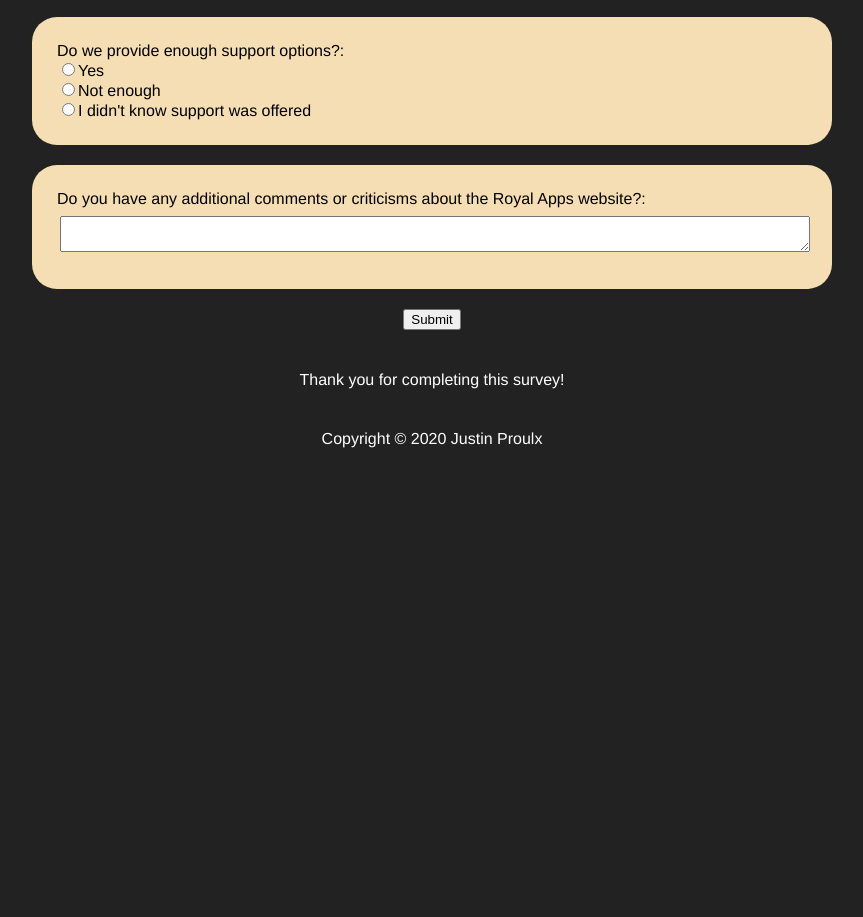
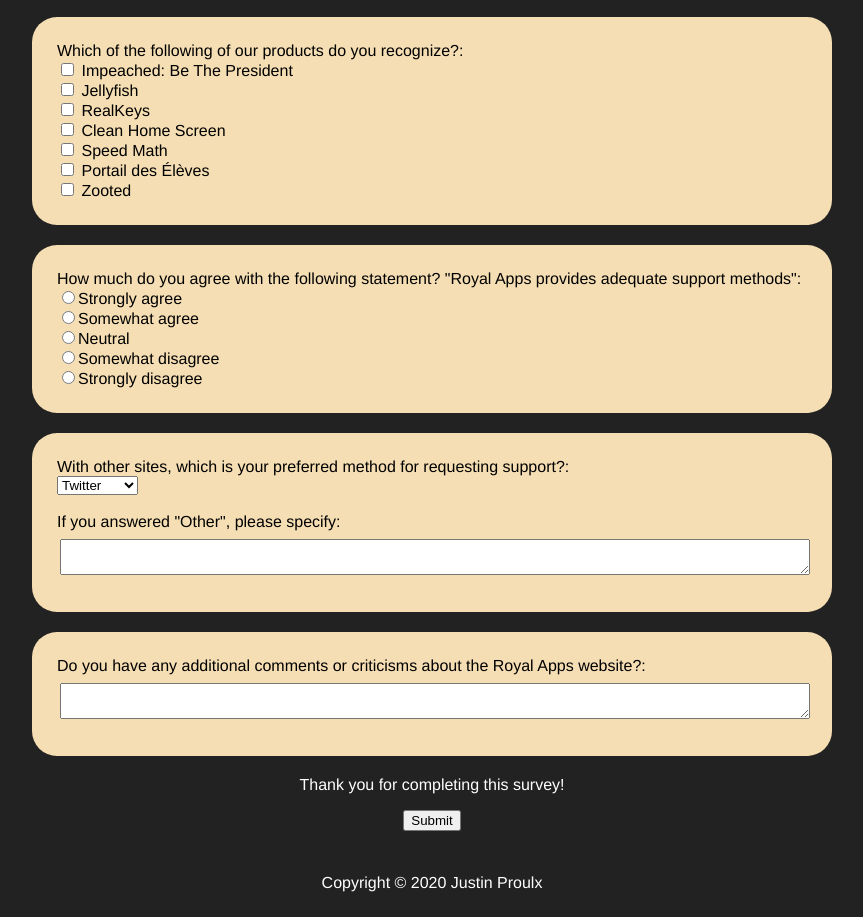
Before and after one commit to Sn0wCh1ld/SEG3125-Module-1, a plain HTML site: page index.html in a window 1280 px wide. Shown: the part 1021-1938 px from the top of the page, without its empty margins (208-1071 px from the left). Before the commit the page ends 1477 px from the top, so only its background shows below. Drawn offline with Linux system fonts and the light colour scheme.

Commit message:
meet requirements

```diff
--- a/index.html
+++ b/index.html
@@ -35,10 +35,47 @@
             </div>
 
             <div class="question">
-                Do we provide enough support options?: <br>
-                <input type="radio" name="q3">Yes<br>
-                <input type="radio" name="q3">Not enough<br>
-                <input type="radio" name="q3">I didn't know support was offered<br>
+                Which of the following of our products do you recognize?: <br>
+
+                <input type="checkbox" value="impeached">
+                <label for="1"> Impeached: Be The President</label><br>
+                <input type="checkbox" value="jellyfish">
+                <label for="2"> Jellyfish</label><br>
+                <input type="checkbox" value="realkeys">
+                <label for="3"> RealKeys</label><br>
+                <input type="checkbox" value="chs">
+                <label for="4"> Clean Home Screen</label><br>
+                <input type="checkbox" value="speedmath">
+                <label for="5"> Speed Math</label><br>
+                <input type="checkbox" value="speedmath">
+                <label for="6"> Portail des Élèves</label><br>
+                <input type="checkbox" value="zooted">
+                <label for="7"> Zooted</label><br>
+            </div>
+
+            <div class="question">
+                How much do you agree with the following statement? "Royal Apps provides adequate support methods": <br>
+                <input type="radio" name="q3">Strongly agree<br>
+                <input type="radio" name="q3">Somewhat agree<br>
+                <input type="radio" name="q3">Neutral<br>
+                <input type="radio" name="q3">Somewhat disagree<br>
+                <input type="radio" name="q3">Strongly disagree<br>
+            </div>
+
+            <div class="question">
+                With other sites, which is your preferred method for requesting support?: <br>
+                <select>
+                    <option value="twitter">Twitter</option>
+                    <option value="email">Email</option>
+                    <option value="phone">Phone</option>
+                    <option value="facebook">Facebook</option>
+                    <option value="other">Other</option>
+                </select>
+                <br><br>
+                If you answered "Other", please specify: <br>
+                <div class="textAreaContainer">
+                    <textarea></textarea>
+                </div>
             </div>
 
             <div class="question">
@@ -48,12 +85,10 @@
                 </div>
             </div>
 
+            <p>Thank you for completing this survey!</p>
             <button type="button">Submit</button>
         </form>
-
-        <div class="header">
-            <p>Thank you for completing this survey!</p>
-        </div>
+        <br>
     </body>
     <footer>Copyright © 2020 Justin Proulx</footer>
 </html>
--- a/style.css
+++ b/style.css
@@ -42,3 +42,7 @@
     max-width: 90%;
     border-radius: 25px;
 }
+
+footer {
+    margin: 25px;
+}
```
